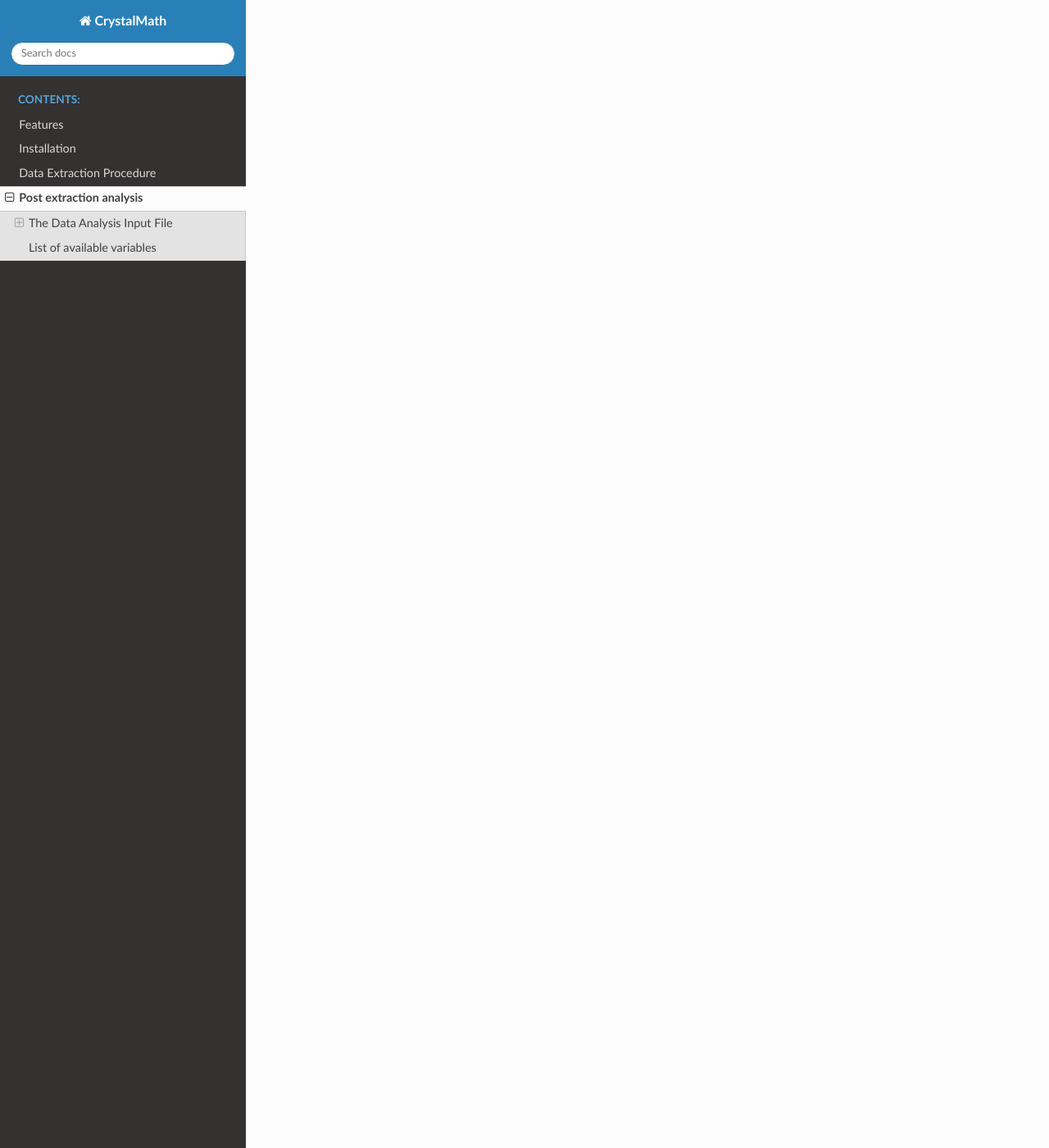
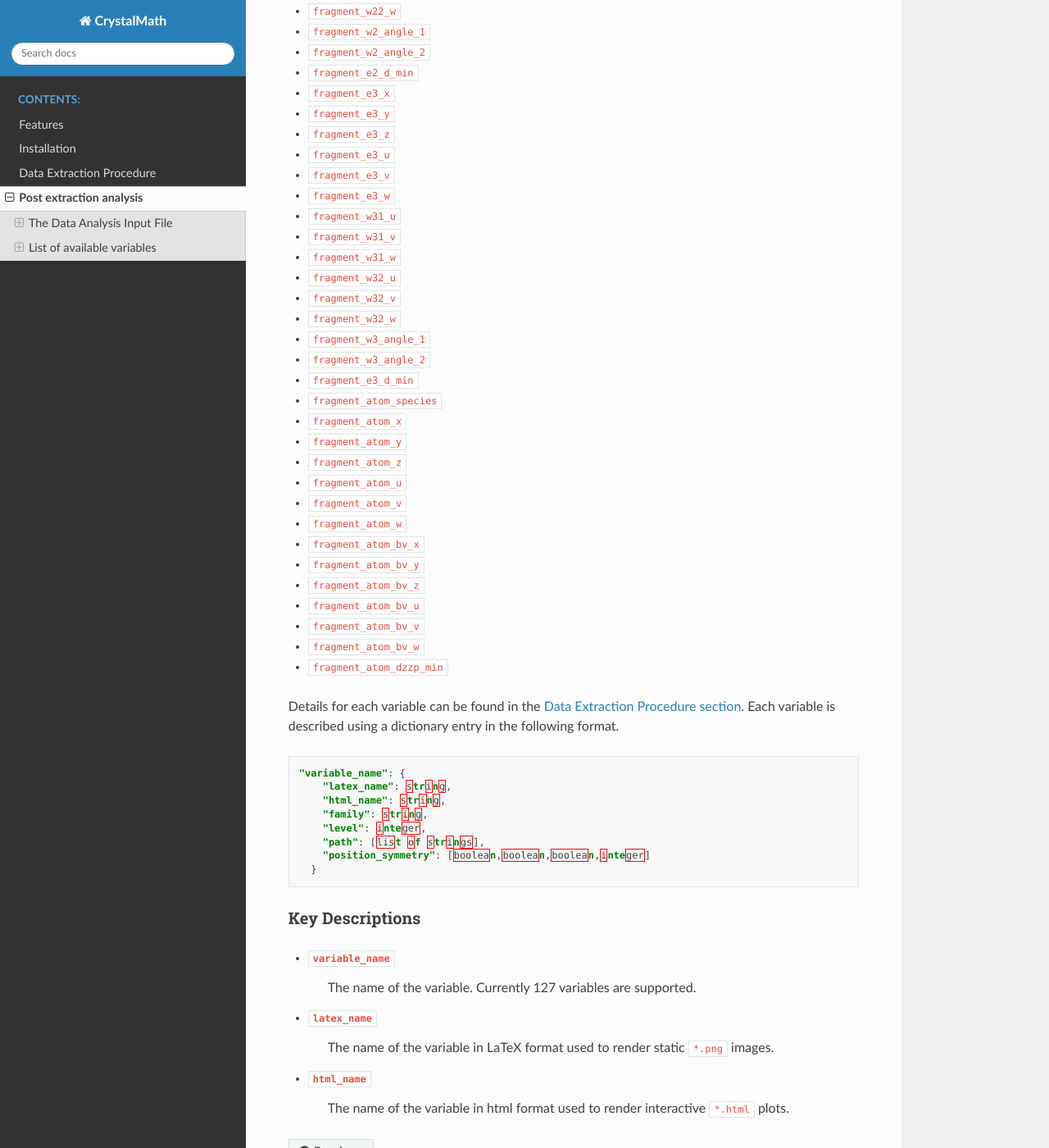
Before and after one commit to nigalanakis/Crystal_Math, a Sphinx documentation site: the page built from docs/source/analysis.rst, in a window 1280 px wide and 1400 px high, scrolled down 8398 px. Shown: the whole window at 82% size. Built offline with Sphinx 7.4.7 and the Read the Docs theme 2.0.0, drawn with Linux system fonts in a browser that asks for light colours; some of the changed text lies outside the part shown.

Commit message:
Update analysis.rst

```diff
--- a/docs/source/analysis.rst
+++ b/docs/source/analysis.rst
@@ -216,15 +216,158 @@
 List of available variables
 ---------------------------
 
-The available variables are included in the file ``variables.json`` located in the ``source_data`` folder. Each variable is described using a dictionary entry in the following format.
+The available variables are included in the file ``variables.json`` located in the ``source_data`` folder. Currently, the algorithm supports 127 different variables:
+
+- ``str_id``
+- ``space_group``
+- ``z_crystal``
+- ``z_prime``
+- ``formula``
+- ``species``
+- ``cell_length_a``
+- ``cell_length_b``
+- ``cell_length_c``
+- ``cell_length_a_sc``
+- ``cell_length_b_sc``
+- ``cell_length_c_sc``
+- ``cell_angle_alpha``
+- ``cell_angle_beta``
+- ``cell_angle_gamma``
+- ``cell_volume``
+- ``cell_density``
+- ``vdWFV``
+- ``SAS``
+- ``E_tot``
+- ``E_el``
+- ``E_vdW``
+- ``E_vdW_at``
+- ``E_vdW_rep``
+- ``E_hb``
+- ``E_hb_at``
+- ``E_hb_rep``
+- ``cc_length``
+- ``cc_type``
+- ``cc_is_in_los``
+- ``cc_central_atom_species``
+- ``cc_central_atom_fragment``
+- ``cc_central_atom_x``
+- ``cc_central_atom_y``
+- ``cc_central_atom_z``
+- ``cc_central_atom_u``
+- ``cc_central_atom_v``
+- ``cc_central_atom_w``
+- ``cc_central_atom_bv_x``
+- ``cc_central_atom_bv_y``
+- ``cc_central_atom_bv_z``
+- ``cc_central_atom_ref_bv_x``
+- ``cc_central_atom_ref_bv_y``
+- ``cc_central_atom_ref_bv_z``
+- ``cc_contact_atom_species``
+- ``cc_contact_atom_fragment``
+- ``cc_contact_atom_x``
+- ``cc_contact_atom_y``
+- ``cc_contact_atom_z``
+- ``cc_contact_atom_u``
+- ``cc_contact_atom_v``
+- ``cc_contact_atom_w``
+- ``cc_contact_atom_bv_x``
+- ``cc_contact_atom_bv_y``
+- ``cc_contact_atom_bv_z``
+- ``cc_contact_atom_ref_bv_x``
+- ``cc_contact_atom_ref_bv_y``
+- ``cc_contact_atom_ref_bv_z``
+- ``cc_contact_atom_ref_bv_r``
+- ``cc_contact_atom_ref_bv_theta``
+- ``cc_contact_atom_ref_bv_phi``
+- ``fragment``
+- ``fragment_x``
+- ``fragment_y``
+- ``fragment_z``
+- ``fragment_u``
+- ``fragment_v``
+- ``fragment_w``
+- ``fragment_e1_x``
+- ``fragment_e1_y``
+- ``fragment_e1_z``
+- ``fragment_e1_u``
+- ``fragment_e1_v``
+- ``fragment_e1_w``
+- ``fragment_w11_u``
+- ``fragment_w11_v``
+- ``fragment_w11_w``
+- ``fragment_w12_u``
+- ``fragment_w12_v``
+- ``fragment_w12_w``
+- ``fragment_w1_angle_1``
+- ``fragment_w1_angle_2``
+- ``fragment_e1_d_min``
+- ``fragment_e2_x``
+- ``fragment_e2_y``
+- ``fragment_e2_z``
+- ``fragment_e2_u``
+- ``fragment_e2_v``
+- ``fragment_e2_w``
+- ``fragment_w21_u``
+- ``fragment_w21_v``
+- ``fragment_w21_w``
+- ``fragment_w22_u``
+- ``fragment_w22_v``
+- ``fragment_w22_w``
+- ``fragment_w2_angle_1``
+- ``fragment_w2_angle_2``
+- ``fragment_e2_d_min``
+- ``fragment_e3_x``
+- ``fragment_e3_y``
+- ``fragment_e3_z``
+- ``fragment_e3_u``
+- ``fragment_e3_v``
+- ``fragment_e3_w``
+- ``fragment_w31_u``
+- ``fragment_w31_v``
+- ``fragment_w31_w``
+- ``fragment_w32_u``
+- ``fragment_w32_v``
+- ``fragment_w32_w``
+- ``fragment_w3_angle_1``
+- ``fragment_w3_angle_2``
+- ``fragment_e3_d_min``
+- ``fragment_atom_species``
+- ``fragment_atom_x``
+- ``fragment_atom_y``
+- ``fragment_atom_z``
+- ``fragment_atom_u``
+- ``fragment_atom_v``
+- ``fragment_atom_w``
+- ``fragment_atom_bv_x``
+- ``fragment_atom_bv_y``
+- ``fragment_atom_bv_z``
+- ``fragment_atom_bv_u``
+- ``fragment_atom_bv_v``
+- ``fragment_atom_bv_w``
+- ``fragment_atom_dzzp_min``
+
+Details for each variable can be found in the `Data Extraction Procedure section <https://crystal-math.readthedocs.io/en/latest/procedure.html>`_. Each variable is described using a dictionary entry in the following format.
 
 .. code-block :: json
 
-    "str_id": {
-        "latex_name": "ID",
-        "html_name": "ID",
-        "family": "structure",
-    	"level": 1,
-    	"path": ["crystal","str_ID"],
-    	"position_symmetry": [false,false,false,-1]
+    "variable_name": {
+        "latex_name": string,
+        "html_name": string,
+        "family": string,
+    	"level": integer,
+    	"path": [list of strings],
+    	"position_symmetry": [boolean,boolean,boolean,integer]
       }
+
+
+Key Descriptions
+^^^^^^^^^^^^^^^^
+
+- ``variable_name``
+    The name of the variable. Currently 127 variables are supported.
+
+- ``latex_name``
+    The name of the variable in LaTeX format used to render static ``*.png`` images.
+
+- ``html_name``
+    The name of the variable in html format used to render interactive ``*.html`` plots.
```
